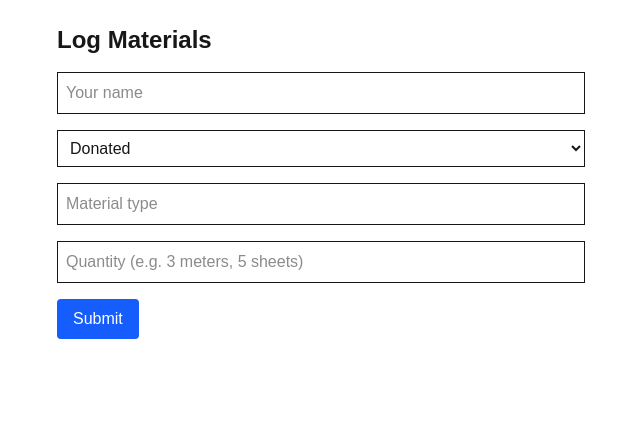
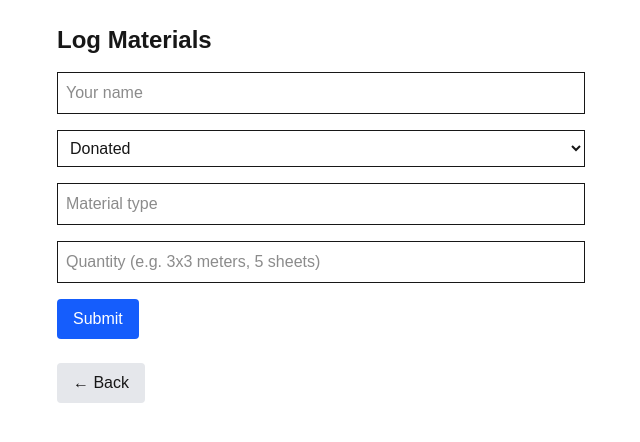
Before and after one commit to ckrenteras/materials-circulation, a Next.js app: page /log in a window 1280 px wide. Shown: the top 442 px of the page, without its empty margins (319-959 px from the left). Built offline with nearby package versions, Linux system fonts and the light colour scheme.

Commit message:
back buttons and page refresh

```diff
--- a/src/pages/about.tsx
+++ b/src/pages/about.tsx
@@ -7,6 +7,11 @@ export default function AboutPage() {
         and make resources accessible to all. By logging materials you donate or check out,
         you help us track usage, save resources, and promote sustainability in the BDW.
       </p>
+      <Link href="/" className="block mt-6">
+      <button className="px-4 py-2 bg-gray-200 rounded hover:bg-gray-300">
+        ← Back
+      </button>
+    </Link>
     </div>
   );
 }
--- a/src/pages/log.tsx
+++ b/src/pages/log.tsx
@@ -1,4 +1,5 @@
 import { useState } from 'react';
+import Link from 'next/link';
 
 export default function LogPage() {
   const [form, setForm] = useState({
@@ -24,6 +25,7 @@ export default function LogPage() {
 
     if (res.ok) {
       setSubmitted(true);
+      window.location.reload();
       setForm({ name: '', action: 'donated', material: '', quantity: '' });
     }
   };
@@ -63,7 +65,7 @@ export default function LogPage() {
         <input
           type="text"
           name="quantity"
-          placeholder="Quantity (e.g. 3 meters, 5 sheets)"
+          placeholder="Quantity (e.g. 3x3 meters, 5 sheets)"
           value={form.quantity}
           onChange={handleChange}
           required
@@ -76,6 +78,11 @@ export default function LogPage() {
           Submit
         </button>
       </form>
+      <Link href="/" className="block mt-6">
+      <button className="px-4 py-2 bg-gray-200 rounded hover:bg-gray-300">
+        ← Back
+      </button>
+    </Link>
     </div>
   );
 }
```
